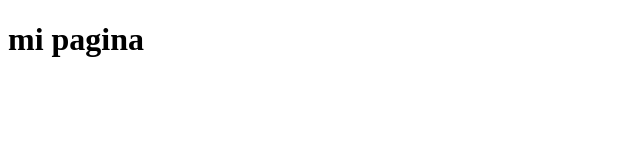
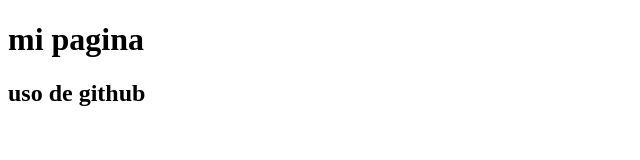
Before and after one commit to juanjbaquero26/pagina1, a plain HTML site: page index.html in a window 1280 px wide. Shown: the whole page, without its empty margins (0-640 px from the left). Drawn offline with Linux system fonts and the light colour scheme.

Commit message:
cree subtitulo

```diff
--- a/index.html
+++ b/index.html
@@ -8,6 +8,7 @@
 <body>
     <header>
         <h1>mi pagina</h1>
+        <h2>uso de github</h2>
     </header>
 
 </body>
```
